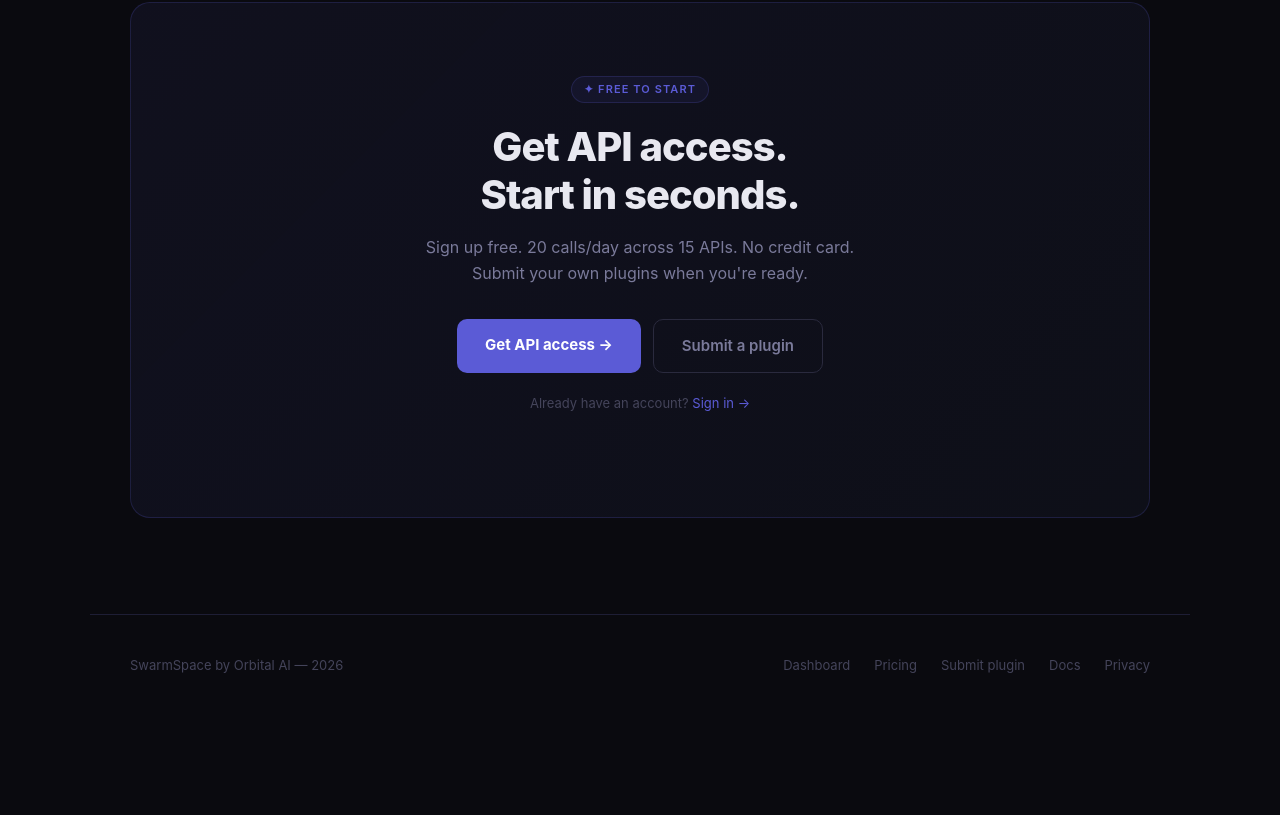
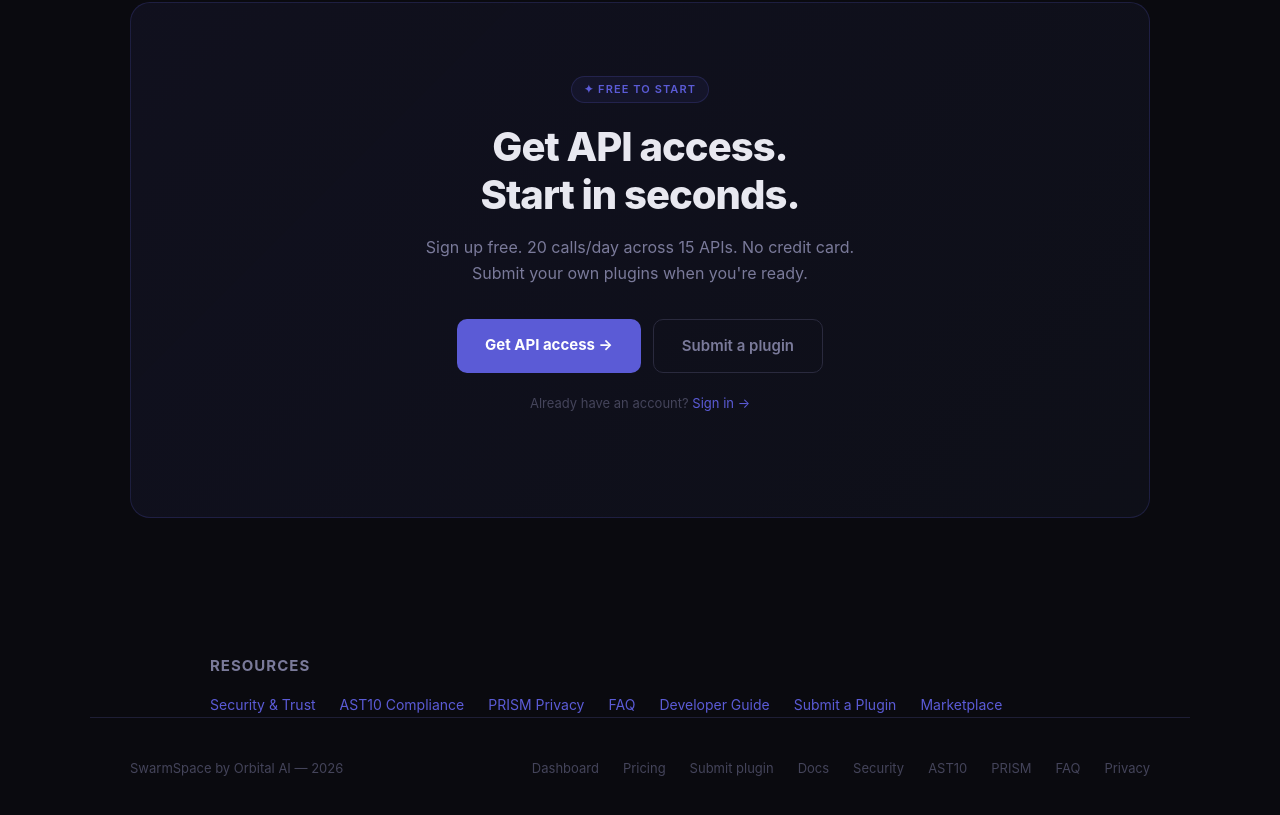
Before and after one commit to marcyap29/swarmspace, a plain HTML site: page index.html in a window 1280 px wide. Shown: the part 7318-8133 px from the top of the page. Before the commit the page ends 8034 px from the top, so only its background shows below. Drawn offline with Linux system fonts and the light colour scheme.

Commit message:
fix: add links to AST10, PRISM, Security, FAQ across site pages
- index.html: added Resources section above footer with all key pages,
  expanded footer links to include Security, AST10, PRISM, FAQ
- dashboard.html: added AST10, PRISM, FAQ, Privacy to footer links

Co-Authored-By: Claude Opus 4.6 (1M context) <noreply@anthropic.com>

```diff
--- a/index.html
+++ b/index.html
@@ -612,6 +612,19 @@ footer p { font-size:13px; color:var(--dim); }
   </div>
 </section>
 
+<section style="padding:40px 20px 0;max-width:900px;margin:0 auto;">
+  <h3 style="font-size:15px;font-weight:700;color:var(--muted);text-transform:uppercase;letter-spacing:1px;margin-bottom:16px;">Resources</h3>
+  <div style="display:flex;flex-wrap:wrap;gap:12px 24px;font-size:14px;">
+    <a href="/security.html" style="color:var(--accent2);">Security & Trust</a>
+    <a href="/ast10.html" style="color:var(--accent2);">AST10 Compliance</a>
+    <a href="/prism.html" style="color:var(--accent2);">PRISM Privacy</a>
+    <a href="/faq.html" style="color:var(--accent2);">FAQ</a>
+    <a href="/DEVELOPER_GUIDE.md" style="color:var(--accent2);">Developer Guide</a>
+    <a href="/submit-plugin.html" style="color:var(--accent2);">Submit a Plugin</a>
+    <a href="/marketplace.html" style="color:var(--accent2);">Marketplace</a>
+  </div>
+</section>
+
 <footer>
   <p>SwarmSpace by Orbital AI — 2026</p>
   <div class="footer-links">
@@ -619,6 +632,10 @@ footer p { font-size:13px; color:var(--dim); }
     <a href="/upgrade.html">Pricing</a>
     <a href="/submit-plugin.html">Submit plugin</a>
     <a href="/DEVELOPER_GUIDE.md">Docs</a>
+    <a href="/security.html">Security</a>
+    <a href="/ast10.html">AST10</a>
+    <a href="/prism.html">PRISM</a>
+    <a href="/faq.html">FAQ</a>
     <a href="/privacy.html">Privacy</a>
   </div>
 </footer>
```
Also changed, not shown: dashboard.html (+4 -0 lines).
